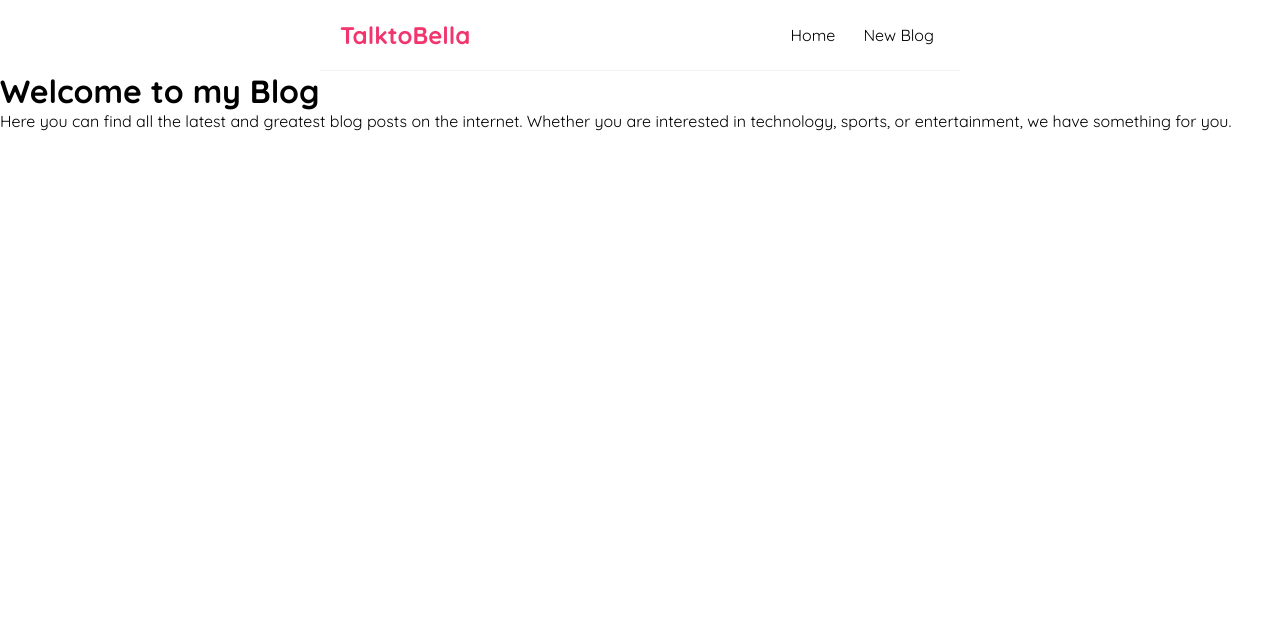
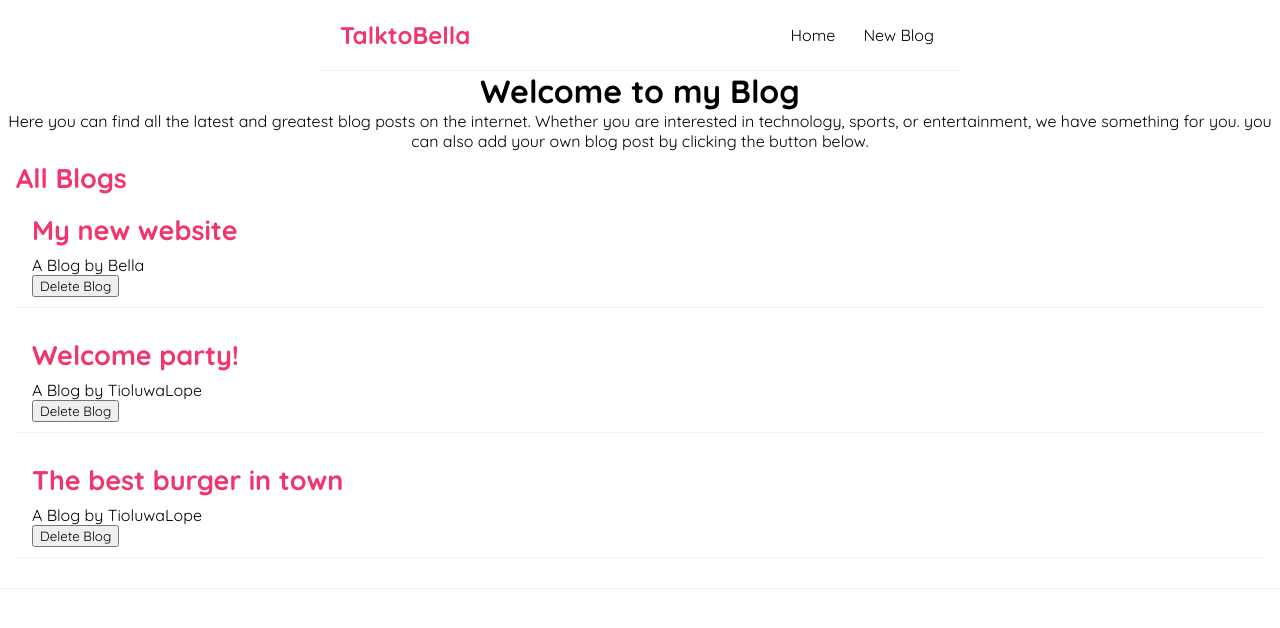
Before and after one commit to BellaAkins/TalktoBella, a React (Create React App) app: page / in a window 1280 px wide. Shown: the top 628 px of the page. Built offline with nearby package versions, Linux system fonts and the light colour scheme.

Commit message:
Update Bloglist.js, Homepage.js and add NotFound.js

```diff
--- a/src/Bloglist.js
+++ b/src/Bloglist.js
@@ -1,5 +1,18 @@
-const BlogList = () => {
-  return <div className="blog-list"></div>;
+const BlogList = ({ blogs, title, handleDelete }) => {
+  return (
+    <div className="bloglist">
+      <h2>{title}</h2>
+      {blogs.map((singleBlog) => (
+        <div className="blog-preview" key={singleBlog.id}>
+          <h2>{singleBlog.title}</h2>
+          <p>A Blog by {singleBlog.author}</p>
+          <button onClick={() => handleDelete(singleBlog.id)}>
+            Delete Blog
+          </button>
+        </div>
+      ))}
+    </div>
+  );
 };
 
 export default BlogList;
--- a/src/Homepage.js
+++ b/src/Homepage.js
@@ -1,14 +1,59 @@
+import { useEffect, useState } from "react";
+import BlogList from "./Bloglist";
+
 const Homepage = () => {
+  const [blogs, setBlogs] = useState([
+    {
+      title: "My new website",
+      body: "Welcome to my new website. I hope you enjoy your stay!",
+      author: "Bella",
+      id: 1,
+    },
+    {
+      title: "Welcome party!",
+      body: "Join us this Saturday for a welcome party at my house!",
+      author: "TioluwaLope",
+      id: 2,
+    },
+    {
+      title: "The best burger in town",
+      body: "Come try the best burger in town at Joe's Burgers!",
+      author: "TioluwaLope",
+      id: 3,
+    },
+  ]);
+
+  const handleDelete = (id) => {
+    const newBlogs = blogs.filter((singleBlog) => singleBlog.id !== id);
+    setBlogs(newBlogs);
+  };
+
+  useEffect(() => {
+    console.log("it worked");
+  });
   return (
-    <div className="homepage">
+    <div className="homepage ">
+      <div className="blogheader">
         {<h1>Welcome to my Blog</h1>}
         {
           <p>
             Here you can find all the latest and greatest blog posts on the
             internet. Whether you are interested in technology, sports, or
-          entertainment, we have something for you.
+            entertainment, we have something for you. you can also add your own
+            blog post by clicking the button below.
           </p>
         }
+      </div>
+
+      <div className="blog-preview">
+        <BlogList blogs={blogs} title="All Blogs" handleDelete={handleDelete} />
+        {/* <BlogList
+          blogs={blogs.filter(
+            (singleBlog) => singleBlog.author === "TioluWaLope"
+          )}
+          title="Bella Blogs"
+        /> */}
+      </div>
     </div>
   );
 };
```
Also changed, not shown: src/NotFound.js (added). Lines whose indentation alone changed are shown as unchanged.
